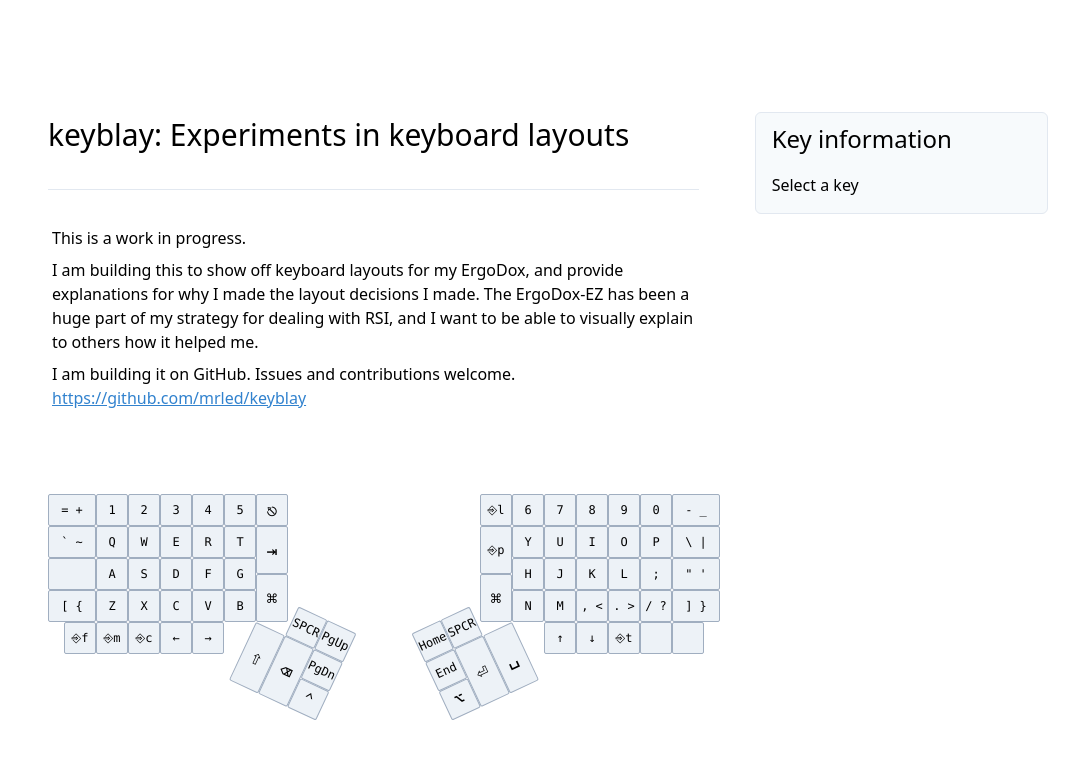
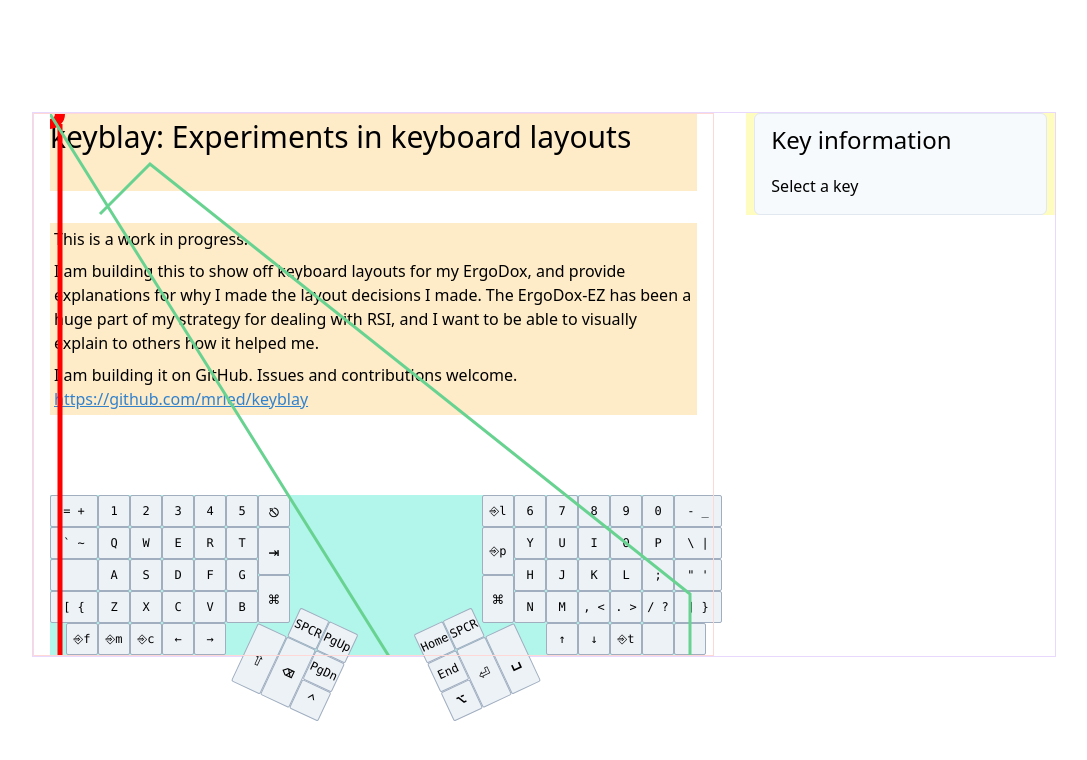
Before and after one commit to mrled/keymap.click, a Next.js app: page / in a window 1280 px wide. Shown: the top 760 px of the page, without its empty margins (96-1183 px from the left). Built offline with nearby package versions, Linux system fonts and the light colour scheme.

Commit message:
Initial experiments with canvas over the keyboard

```diff
--- /dev/null
+++ b/components/diagram.jsx
@@ -0,0 +1,78 @@
+import { useRef, useEffect } from "react";
+
+export const LineCanvas = ({position1, position2}) => {
+
+  /* useRef(null) seems to return a ref to this component
+   */
+  const canvasRef = useRef(null)
+
+  /* note to self: useEffect() in a functional React component
+   * can be used to accomplish the same thing as componentDidMount()
+   * in a class-based React component
+   */
+  useEffect(() => {
+
+    /* Sometimes this isn't set for some reason?
+     */
+    if(!canvasRef.current) {
+      return
+    }
+
+    const canvas = canvasRef.current
+    const context = canvas.getContext('2d')
+
+    /* Without setting the h/w here, canvas will be some arbitrary small size
+     * canvas.style.{w/h} is the CSS 'style' property of the element in the DOM,
+     * while canvas.{w/h} is the _internal_ dimensions for drawing on.
+     * The following code scales all pixels on the canvas properly to the DOM's pixel size.
+     */
+    canvas.style.width = '100%'
+    canvas.style.height = '100%'
+    canvas.width = canvas.offsetWidth
+    canvas.height = canvas.offsetHeight
+
+    /* Clear the canvas completely before drawing
+      * Without this, fast refresh during development will show old paths and new paths
+      * until you fully reload the page (e.g. with ctrl-r)
+      */
+    context.clearRect(0, 0, canvas.width, canvas.height);
+
+    /* Test code: draw a red circle where the line starts
+     */
+    context.lineWidth = 10
+    context.strokeStyle = "red"
+    context.save()
+    let origCircle = new Path2D()
+    origCircle.arc(0, 0, 10, 0, 2 * Math.PI);
+    context.stroke(origCircle)
+
+    /* Test code: draw a red line down the left side of the element, 10px in
+     */
+    context.lineWidth = 5
+    context.strokeStyle = "red"
+    context.save()
+    context.beginPath()
+    context.lineTo(10, 10)
+    context.lineTo(10, 2000)
+    context.stroke()
+
+    /* Test code: draw some green lines at different places
+     */
+    context.lineWidth = 3
+    //context.fillStyle = '#c6f6d5'
+    //context.shadowColor = '#c6f6d5'
+    context.strokeStyle = '#68d391'
+    context.shadowBlur = 20
+    context.save()
+    context.beginPath()
+    context.lineTo(50, 100)
+    context.lineTo(100, 50)
+    context.lineTo(640, 480)
+    context.lineTo(640, 1024)
+    context.lineTo(0, 0)
+    context.stroke()
+  }, [canvasRef])
+  return (
+    <canvas ref={canvasRef} />
+  )
+}
--- a/components/keyboard.jsx
+++ b/components/keyboard.jsx
@@ -9,6 +9,7 @@
 } from "../lib/keys";
 import { Key } from "./key";
 import { KeyInfo } from "./keyInfo";
+import { LineCanvas } from "./diagram";
 
 export const Keyboard = () => {
   const [pressedKey, setPressedKey] = useState({});
@@ -61,18 +62,18 @@
     return (
       <>
         <div className="pb-20">
-          <h1 className="text-3xl border-b pb-8 mb-8">
+          <h1 className="text-3xl pb-8 mb-8 debug-bg-orange">
             keyblay: Experiments in keyboard layouts
           </h1>
-          <p className="p-1">This is a work in progress.</p>
-          <p className="p-1">
+          <p className="p-1 debug-bg-orange">This is a work in progress.</p>
+          <p className="p-1 debug-bg-orange">
             I am building this to show off keyboard layouts for my ErgoDox, and
             provide explanations for why I made the layout decisions I made. The
             ErgoDox-EZ has been a huge part of my strategy for dealing with RSI,
             and I want to be able to visually explain to others how it helped
             me.
           </p>
-          <p className="p-1">
+          <p className="p-1 debug-bg-orange">
             I am building it on GitHub. Issues and contributions welcome.{" "}
             <a
               className="text-blue-600 underline"
@@ -107,10 +108,11 @@
 
   return (
     <>
-      <div className="flex flex-col md:flex-row">
-        <div className="w-full md:w-4/6 md:mr-8 md:px-4">
+      <div className="flex flex-col md:flex-row relative debug-border-purple">
+        <div className="w-full md:w-4/6 md:mr-8 md:px-4 relative debug-border-green">
           {introTextDiv()}
-          <div className="flex flex-row">
+          {/* TODO: thumb clusters partially occlude the GUI key on each half b/c of rotation */}
+          <div className="flex flex-row debug-bg-teal">
             <div className="flex flex-row">
               {boardGrid(15, 10, leftHandKeys)}
               {boardGrid(6, 6, leftThumbKeys, "keyboard-left-thumb-cluster")}
@@ -123,7 +125,7 @@
         </div>
         <div
           className={classnames(
-            "w-full h-auto md:h-full right-0 left-0 md:left-auto md:w-4/12 md:mh-screen-90 md:t-20 fixed md:sticky",
+            "w-full h-auto md:h-full right-0 left-0 md:left-auto md:w-4/12 md:mh-screen-90 md:t-20 fixed md:sticky debug-bg-yellow",
             {
               "bottom-0": pressedKey.info,
               "hidden md:block": !pressedKey.info,
@@ -137,6 +139,10 @@
             {infoText()}
           </div>
         </div>
+        <div className="w-full md:w-4/6 md:mr-8 md:px-4 absolute pointer-events-none h-full debug-border-red top-0 left-0">
+          <LineCanvas  />
+        </div>
+
       </div>
     </>
   );
```
